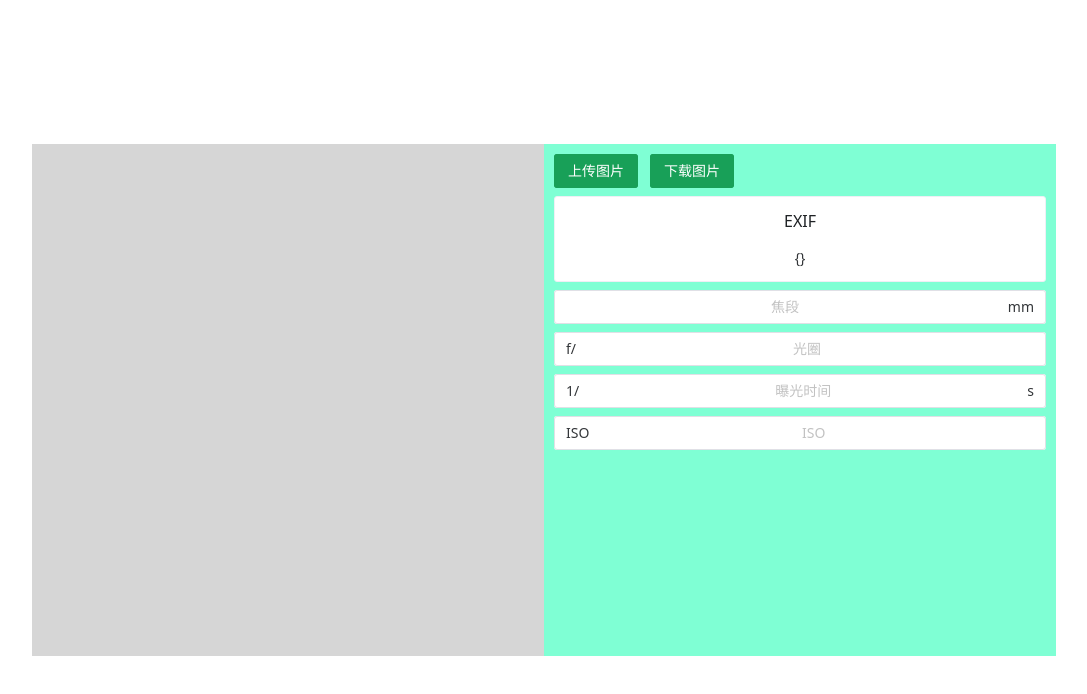
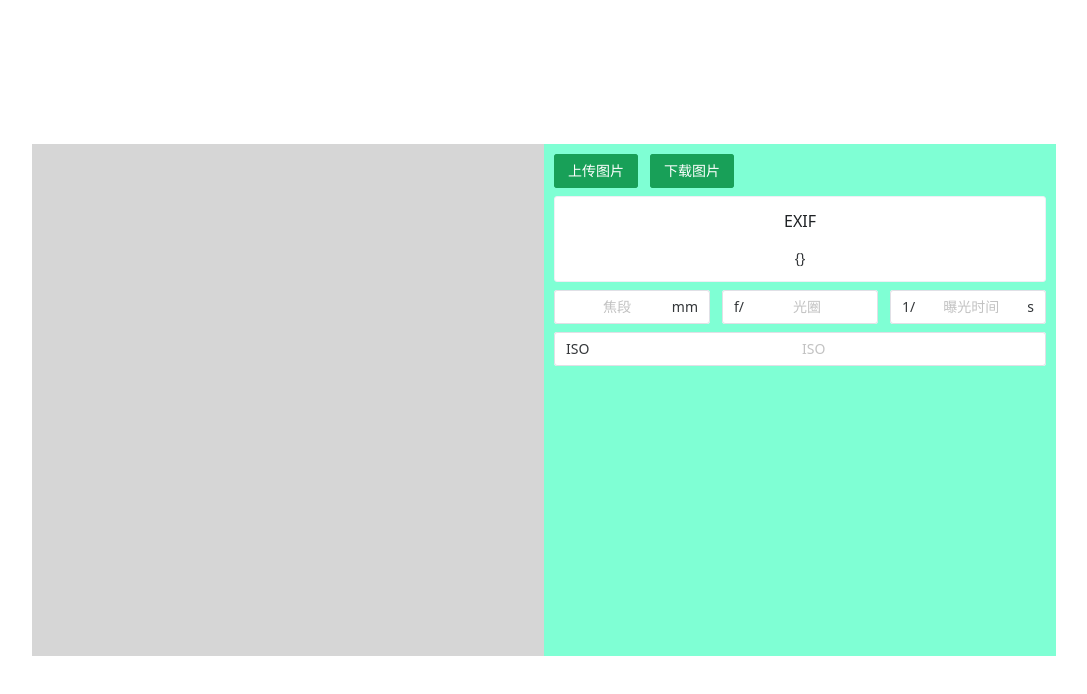
Before and after one commit to Cyancat000/PhotoWaterMark, a Vue app: page / in a window 1280 px wide. Shown: the top 694 px of the page, without its empty margins (96-1183 px from the left). Built offline with nearby package versions, Linux system fonts and the light colour scheme.

Commit message:
chore: 加入sass ui: 给表格使用flex布局

```diff
--- a/package.json
+++ b/package.json
@@ -11,6 +11,7 @@
   "dependencies": {
     "exifr": "^7.1.3",
     "konva": "^9.3.20",
+    "sass": "^1.87.0",
     "vue": "^3.5.13"
   },
   "devDependencies": {
--- a/src/components/CanvasEditor.vue
+++ b/src/components/CanvasEditor.vue
@@ -6,7 +6,8 @@
     <div class="custom-panel">
       <n-space vertical>
         <n-space>
-          <n-upload accept="image/*" @change="handleUpload" @before-upload="handleCleanStage" ref="uploader" :show-file-list="false">
+          <n-upload accept="image/*" @change="handleUpload" @before-upload="handleCleanStage" ref="uploader"
+            :show-file-list="false">
             <n-button type="primary">
               上传图片
             </n-button>
@@ -17,6 +18,7 @@
 
         </n-space>
         <n-card title="EXIF" size="small">{{ JSON.stringify(exifInfo) }}</n-card>
+        <n-flex class="paramForm">
           <n-input placeholder="焦段" v-model:value="exifInfo.focal">
             <template #suffix>mm</template>
           </n-input>
@@ -30,6 +32,7 @@
           <n-input placeholder="ISO" v-model:value="exifInfo.iso">
             <template #prefix>ISO</template>
           </n-input>
+        </n-flex>
       </n-space>
 
     </div>
@@ -39,7 +42,7 @@
 
 <script setup lang="ts">
 import { ref, reactive, onMounted } from "vue"
-import { NButton, NSpace, NUpload, NCard, NInput } from "naive-ui"
+import { NButton, NSpace, NUpload, NCard, NInput, NFlex } from "naive-ui"
 import exifr from "exifr"
 import Konva from 'konva';
 
@@ -187,7 +190,7 @@ const handleCleanStage = () => {
 
 </script>
 
-<style scoped>
+<style lang=scss scoped>
 .canvas-container {
   width: 80vw;
   height: 40vw;
@@ -207,4 +210,8 @@ const handleCleanStage = () => {
   height: 40vw;
   width: 40vw;
 }
+
+.paramForm  .n-input{
+  flex: 128px;
+}
 </style>
```
Also changed, not shown: 1 other file (tests, documents, lock files or other folders). Lines whose indentation alone changed are shown as unchanged.
